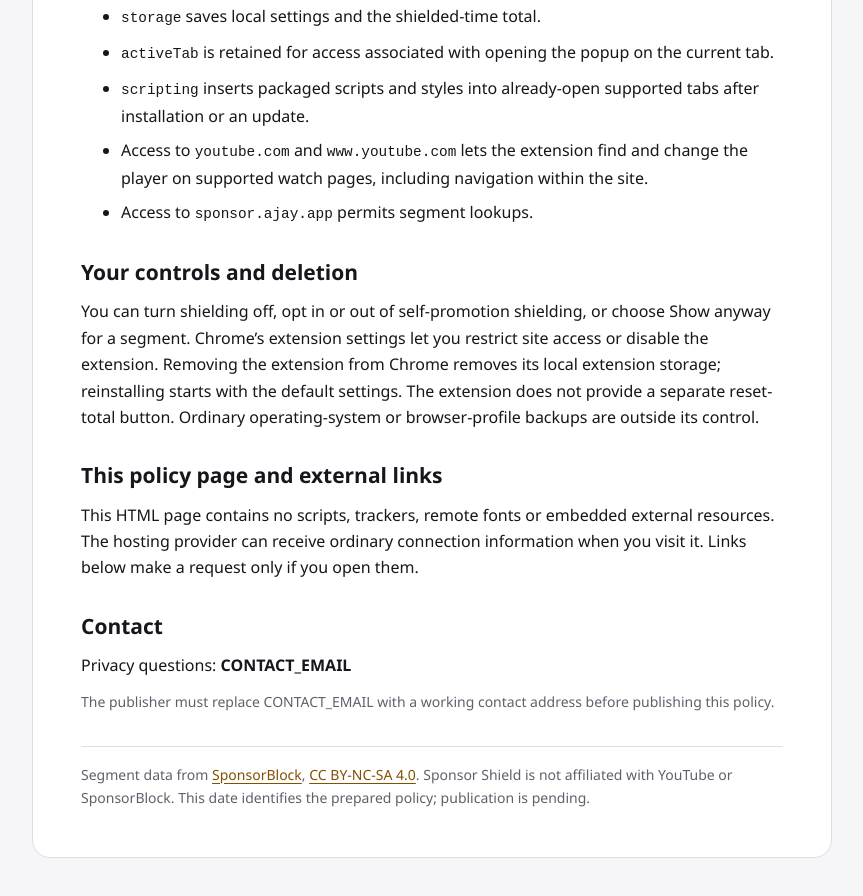
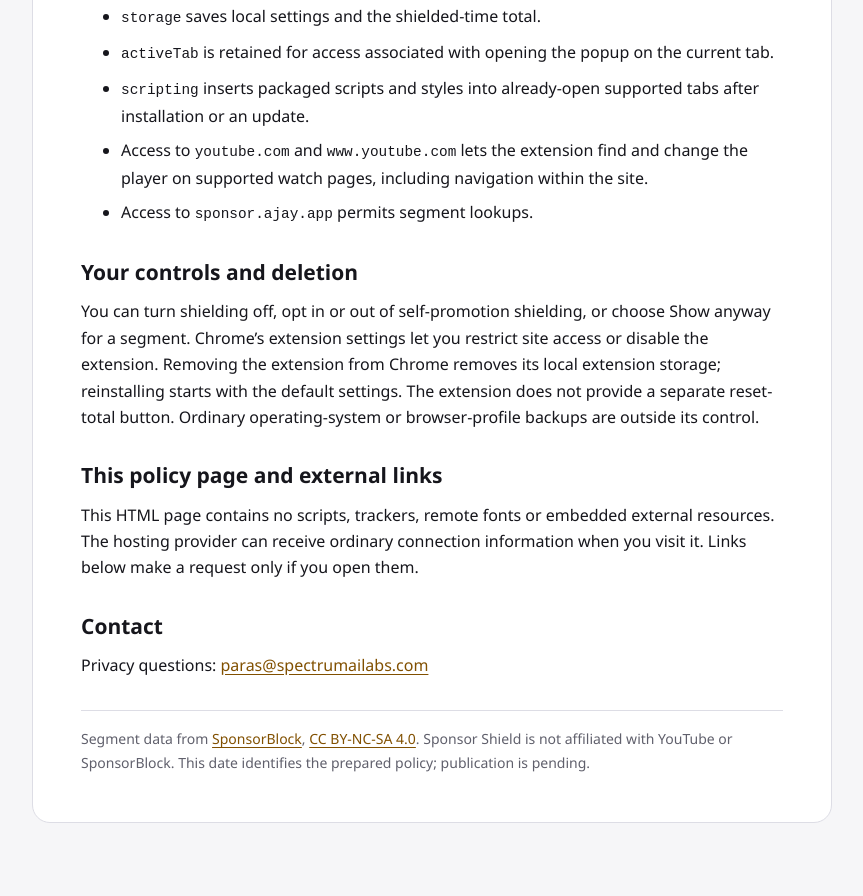
Before and after one commit to lightwheel10/sponsor-shield, a browser extension: page store/privacy.html in a window 1280 px wide. Shown: the part 1593-2489 px from the top of the page, without its empty margins (208-1071 px from the left). After the commit the page ends 2456 px from the top, so only its background shows below. Drawn offline with Linux system fonts and the light colour scheme.

Commit message:
Set privacy contact email
Co-Authored-By: Claude Opus 5.5 <noreply@anthropic.com>

```diff
--- a/store/privacy.html
+++ b/store/privacy.html
@@ -28,7 +28,6 @@
 <h2>This policy page and external links</h2>
 <p>This HTML page contains no scripts, trackers, remote fonts or embedded external resources. The hosting provider can receive ordinary connection information when you visit it. Links below make a request only if you open them.</p>
 <h2>Contact</h2>
-<p>Privacy questions: <strong>CONTACT_EMAIL</strong></p>
-<p class="meta">The publisher must replace CONTACT_EMAIL with a working contact address before publishing this policy.</p>
+<p>Privacy questions: <a href="mailto:paras@spectrumailabs.com">paras@spectrumailabs.com</a></p>
 <footer>Segment data from <a href="https://sponsor.ajay.app" rel="noreferrer">SponsorBlock</a>, <a href="https://creativecommons.org/licenses/by-nc-sa/4.0/" rel="noreferrer">CC BY-NC-SA 4.0</a>. Sponsor Shield is not affiliated with YouTube or SponsorBlock. This date identifies the prepared policy; publication is pending.</footer>
 </main></body></html>
```
Also changed, not shown: 3 other files.
